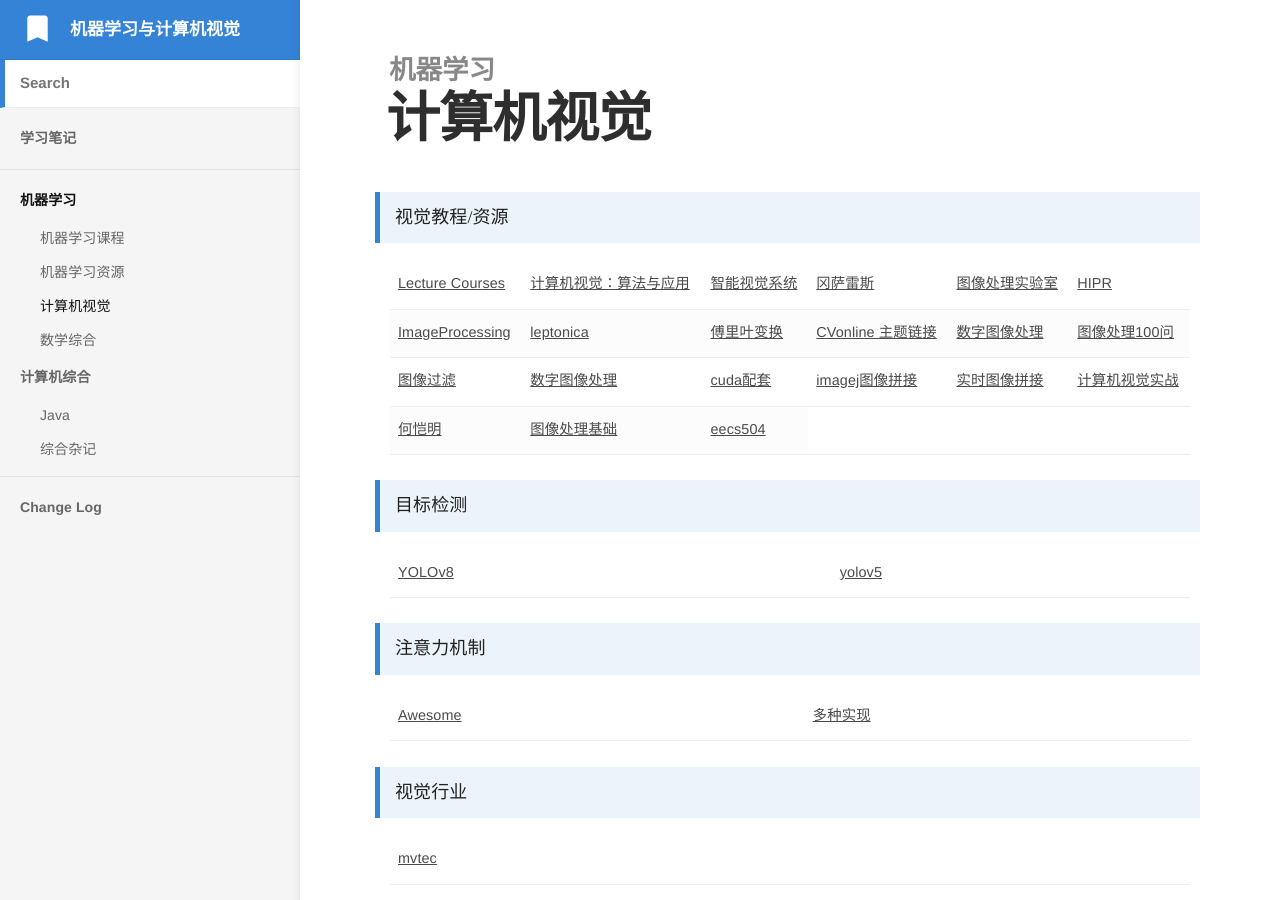
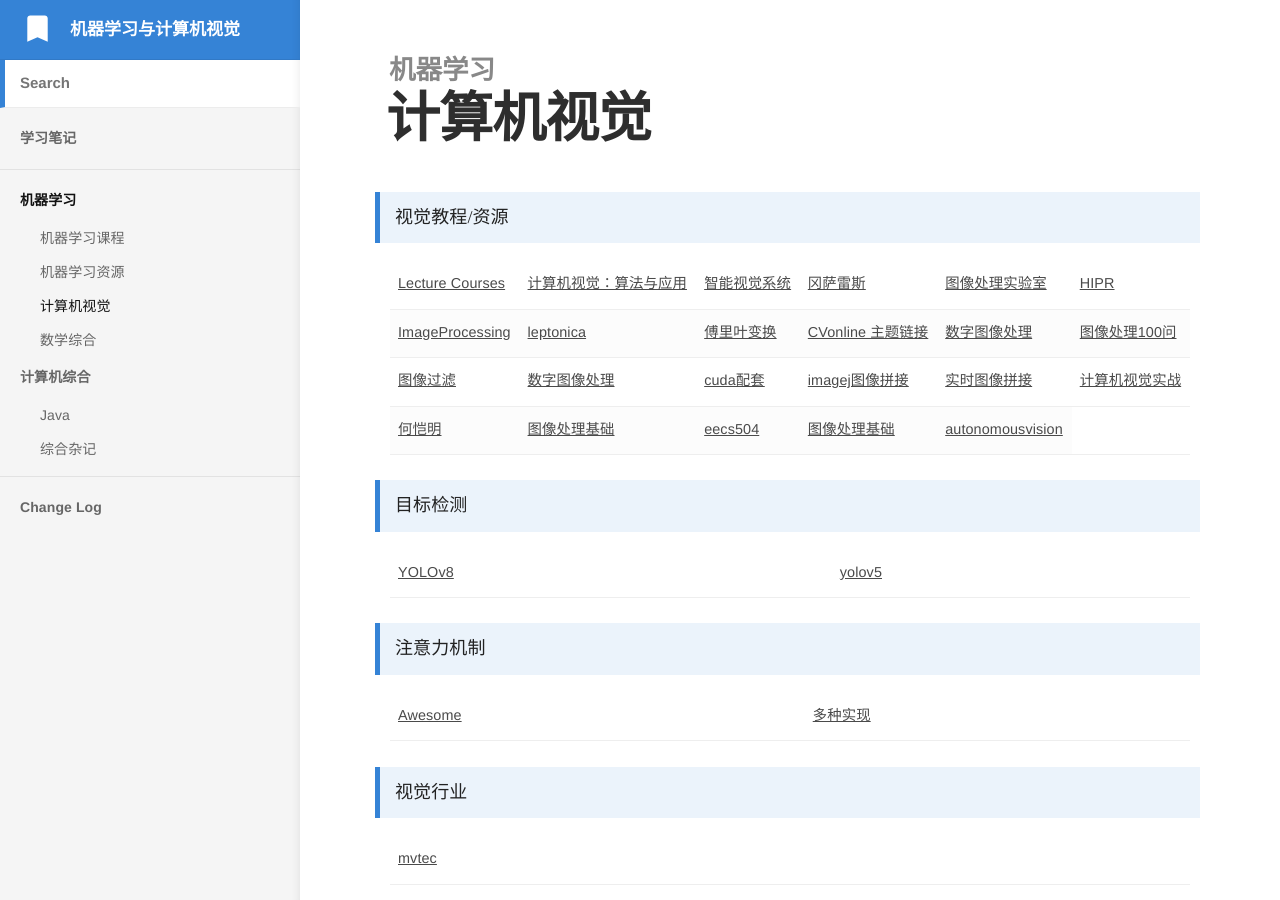
Before and after one commit to bashendixie/Machine_Learning_Notes, a Jekyll site: the page built from _docs/1、机器学习/计算机视觉.md, in a window 1280 px wide and 900 px high. Built offline with Jekyll 4.4.1, drawn with Linux system fonts in a browser that asks for light colours; some web fonts are replaced.

Commit message:
no message

```diff
--- a/_docs/1、机器学习/计算机视觉.md
+++ b/_docs/1、机器学习/计算机视觉.md
@@ -77,6 +77,13 @@ order: 3
 			<td>
 				<a href="https://web.eecs.umich.edu/~ahowens/eecs504/w20/" target="_blank">eecs504</a>
 			</td>
+			<td>
+				<a href="https://www.officinaturini.com/files/ImageProcessingFundamentals/noframes/fip-Contents.html" target="_blank">图像处理基础</a>
+			</td>
+			<td>
+				<a href="https://autonomousvision.github.io/" target="_blank">autonomousvision</a>
+			</td>
+
 		</tr>
 	</tbody>
 </table>
```
